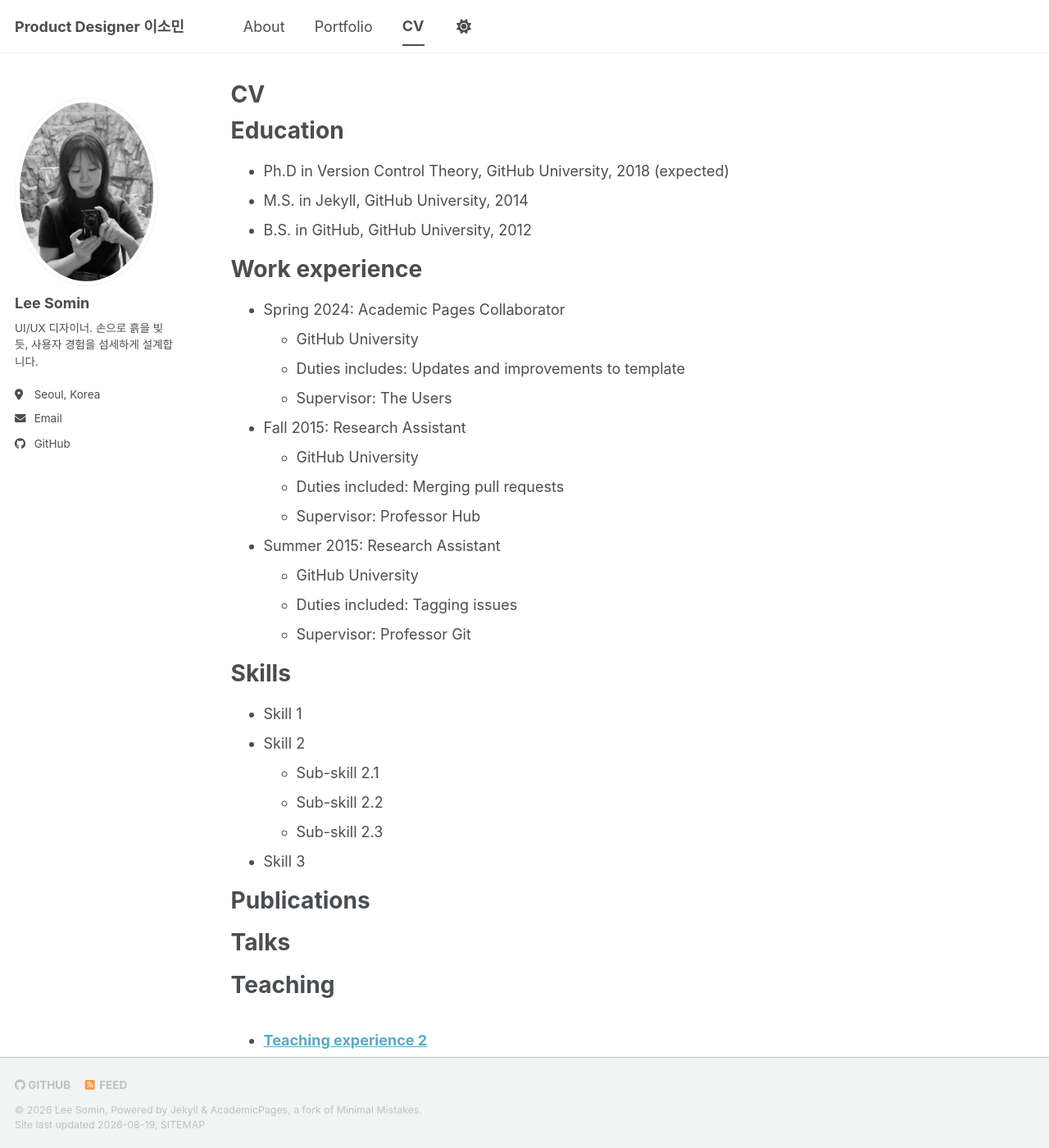
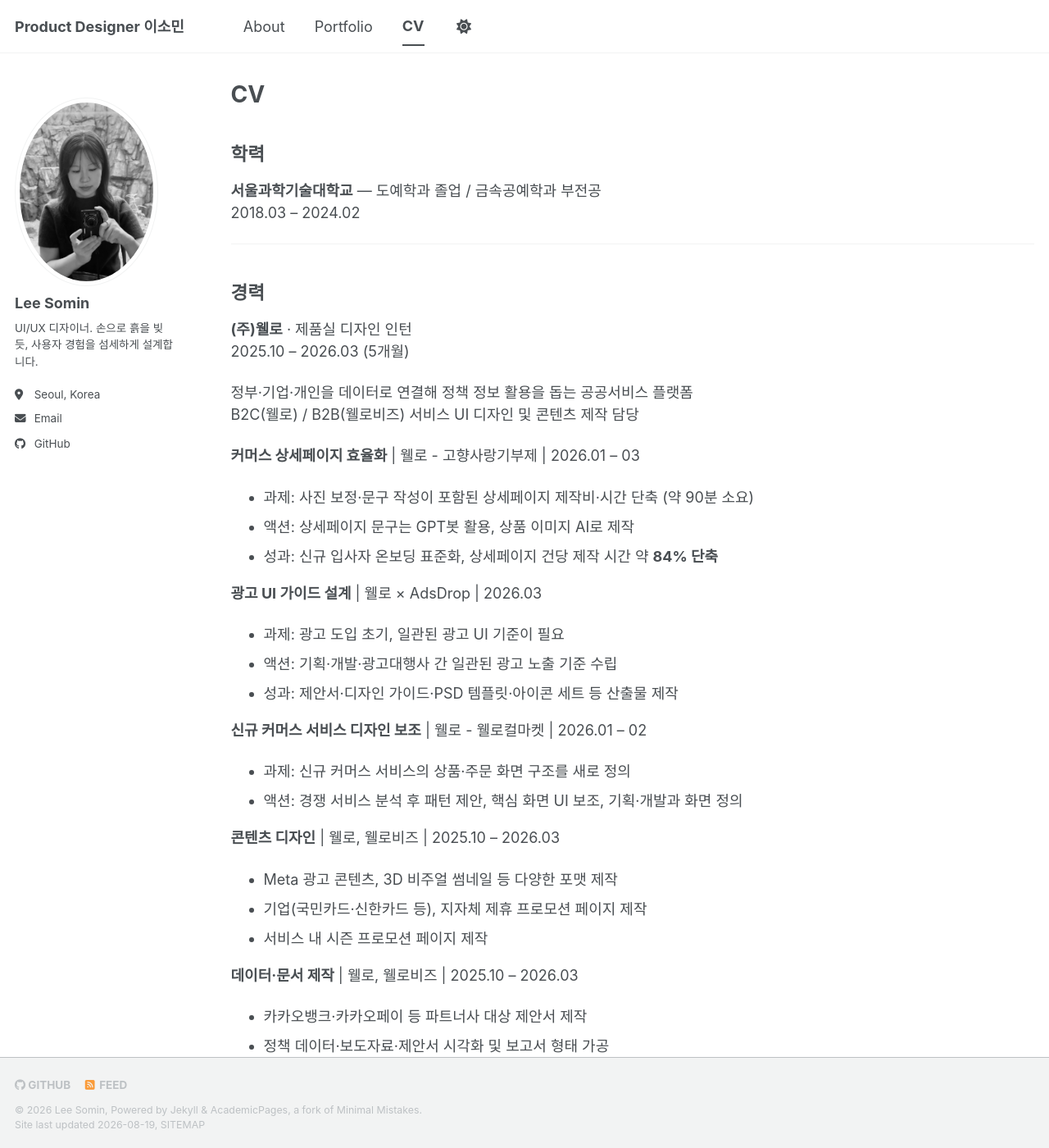
Before and after one commit to 2-somin/2-somin.github.io, a Jekyll site: the page built from _pages/cv.md, in a window 1280 px wide and 1400 px high. Shown: the whole window at 82% size. Built offline with Jekyll 4.4.1, drawn with Linux system fonts in a browser that asks for light colours; a script bundle is joined from its source files by our own code; library files that are not in the unit come from our copies; some of the changed text lies outside the part shown.

Commit message:
경력기술이력서 기반으로 about·cv 페이지 업데이트
- 웰로 인턴 경력 5개 세부 업무 항목 추가
- 틈틈잇·10분의 1·Thip·Wholesomelife 프로젝트 성과 상세화
- 교육·수상·자격사항 섹션 신규 추가
- 핵심 역량 3가지 명시

Co-Authored-By: Claude Sonnet 4.6 <noreply@anthropic.com>

```diff
--- a/_pages/cv.md
+++ b/_pages/cv.md
@@ -9,56 +9,100 @@ redirect_from:
 
 {% include base_path %}
 
-Education
-======
-* Ph.D in Version Control Theory, GitHub University, 2018 (expected)
-* M.S. in Jekyll, GitHub University, 2014
-* B.S. in GitHub, GitHub University, 2012
+## 학력
 
-Work experience
-======
-* Spring 2024: Academic Pages Collaborator
-  * GitHub University
-  * Duties includes: Updates and improvements to template
-  * Supervisor: The Users
+**서울과학기술대학교** — 도예학과 졸업 / 금속공예학과 부전공
+2018.03 – 2024.02
 
-* Fall 2015: Research Assistant
-  * GitHub University
-  * Duties included: Merging pull requests
-  * Supervisor: Professor Hub
+---
 
-* Summer 2015: Research Assistant
-  * GitHub University
-  * Duties included: Tagging issues
-  * Supervisor: Professor Git
+## 경력
 
-Skills
-======
-* Skill 1
-* Skill 2
-  * Sub-skill 2.1
-  * Sub-skill 2.2
-  * Sub-skill 2.3
-* Skill 3
+**(주)웰로** · 제품실 디자인 인턴
+2025.10 – 2026.03 (5개월)
 
-Publications
-======
-  <ul>{% for post in site.publications reversed %}
-    {% include archive-single-cv.html %}
-  {% endfor %}</ul>
+정부·기업·개인을 데이터로 연결해 정책 정보 활용을 돕는 공공서비스 플랫폼
+B2C(웰로) / B2B(웰로비즈) 서비스 UI 디자인 및 콘텐츠 제작 담당
 
-Talks
-======
-  <ul>{% for post in site.talks reversed %}
-    {% include archive-single-talk-cv.html  %}
-  {% endfor %}</ul>
+**커머스 상세페이지 효율화** | 웰로 - 고향사랑기부제 | 2026.01 – 03
+- 과제: 사진 보정·문구 작성이 포함된 상세페이지 제작비·시간 단축 (약 90분 소요)
+- 액션: 상세페이지 문구는 GPT봇 활용, 상품 이미지 AI로 제작
+- 성과: 신규 입사자 온보딩 표준화, 상세페이지 건당 제작 시간 약 **84% 단축**
 
-Teaching
-======
-  <ul>{% for post in site.teaching reversed %}
-    {% include archive-single-cv.html %}
-  {% endfor %}</ul>
+**광고 UI 가이드 설계** | 웰로 × AdsDrop | 2026.03
+- 과제: 광고 도입 초기, 일관된 광고 UI 기준이 필요
+- 액션: 기획·개발·광고대행사 간 일관된 광고 노출 기준 수립
+- 성과: 제안서·디자인 가이드·PSD 템플릿·아이콘 세트 등 산출물 제작
 
-Service and leadership
-======
-* Currently signed in to 43 different slack teams
+**신규 커머스 서비스 디자인 보조** | 웰로 - 웰로컬마켓 | 2026.01 – 02
+- 과제: 신규 커머스 서비스의 상품·주문 화면 구조를 새로 정의
+- 액션: 경쟁 서비스 분석 후 패턴 제안, 핵심 화면 UI 보조, 기획·개발과 화면 정의
+
+**콘텐츠 디자인** | 웰로, 웰로비즈 | 2025.10 – 2026.03
+- Meta 광고 콘텐츠, 3D 비주얼 썸네일 등 다양한 포맷 제작
+- 기업(국민카드·신한카드 등), 지자체 제휴 프로모션 페이지 제작
+- 서비스 내 시즌 프로모션 페이지 제작
+
+**데이터·문서 제작** | 웰로, 웰로비즈 | 2025.10 – 2026.03
+- 카카오뱅크·카카오페이 등 파트너사 대상 제안서 제작
+- 정책 데이터·보도자료·제안서 시각화 및 보고서 형태 가공
+
+---
+
+## 프로젝트
+
+**틈틈잇** — AI 학습 퀴즈 서비스 | 2025.12 – 진행중
+퀴즈 포맷, 온보딩 UX/UI · 콘텐츠 디자인
+- 출시 후 사용자 데이터 기반 9차 개선 지속, 온보딩 플로우 7→5단계 단축
+- UIBowl 공모전 3위 · 누적 활성 사용자 6,300명 · 출시 1개월 280 다운로드
+
+**10분의 1 프로젝트** — 가정 영어교육 서비스 | 2024.09 – 진행중
+웹 UI 디자인 및 구축 · 브랜드 디자인
+- 사업화 방향 탐색 주도 (사용자 인터뷰, 설문조사 등)
+- 영상 콘텐츠를 템플릿화해 제작 시간 30% 단축
+- 유튜브 개설 3개월만에 구독자 약 800명 달성
+
+**Thip** — 독서감상 공유 플랫폼 | 2025.02 – 2025.06
+UX/UI · 브랜드 디자인
+- 디자이너 2인 협업으로 모바일·웹 반응형 화면 대응
+- 과학기술정보통신부 주관 한이음 드림업 공모전(창의도전형) 장려상
+- 서울 청년센터 광진 청년 커뮤니티 지원사업(진구친구) 선정
+
+**Wholesomelife** — 라이프스타일 커머스 | 2024.11
+UX/UI 디자인 · 프로토타입 설계
+- UX 설계·UI 디자인·프로토타입 제작
+- 5인 디자인 팀으로 참여, 약 2주간 기획·제작·발표
+
+---
+
+## 교육
+
+- 과학기술정보통신부 「수도권 ICT이노베이션스퀘어 바이브코딩 웹 프로젝트 과정」 수료 (80시간) — 2026.06
+- 하나금융지주 「하나 소셜벤처 유니버시티」 수료 — 2025.07
+- 임팩트닷커리어 「임팩트 커리어 마스터 6기」 수료 — 2025.05 – 07
+- 블루타이거 「UX/UI 실전 프로젝트」 수료 — 2024.11 – 2025.01
+- 고용노동부 청년 일경험 「인턴10: 경력같은 신입 양성 3기_UX/UI」 수료 — 2024.11 – 12
+- 윤빌리티 「비주얼 그래픽 디자인」, 「웹/모바일 디자인」, 「UX/UI 디자인」 수료 — 2024.03 – 09
+
+---
+
+## 수상
+
+- **(주)유아이볼** 「UIBowl 사이드 프로젝트 지원금 이벤트」 **3등** — 2026.05
+- **(주)스위그** 「스위프 앱 3기」 **우수 수료자 선정** — 2026.01
+- **스나이퍼팩토리** 「UX/UI 인턴형 프로그램 9기」 **우수 수료상** (참여기업 웰로) — 2025.12
+- **서울과학기술대학교** 도예학과 32회 졸업전시 **우수작 선정** — 2023.02
+
+---
+
+## 자격사항
+
+- **웹디자인개발기능사** — 한국산업인력공단, 2025.12
+- **GTQ (그래픽기술자격)** — 한국생산성본부, 2024.05
+
+---
+
+## 기술 스택
+
+**Design** — Figma · Adobe Photoshop · Adobe Illustrator · Adobe InDesign
+**Development** — HTML · CSS · Git
```
Also changed, not shown: _pages/about.md (+25 -13 lines).
